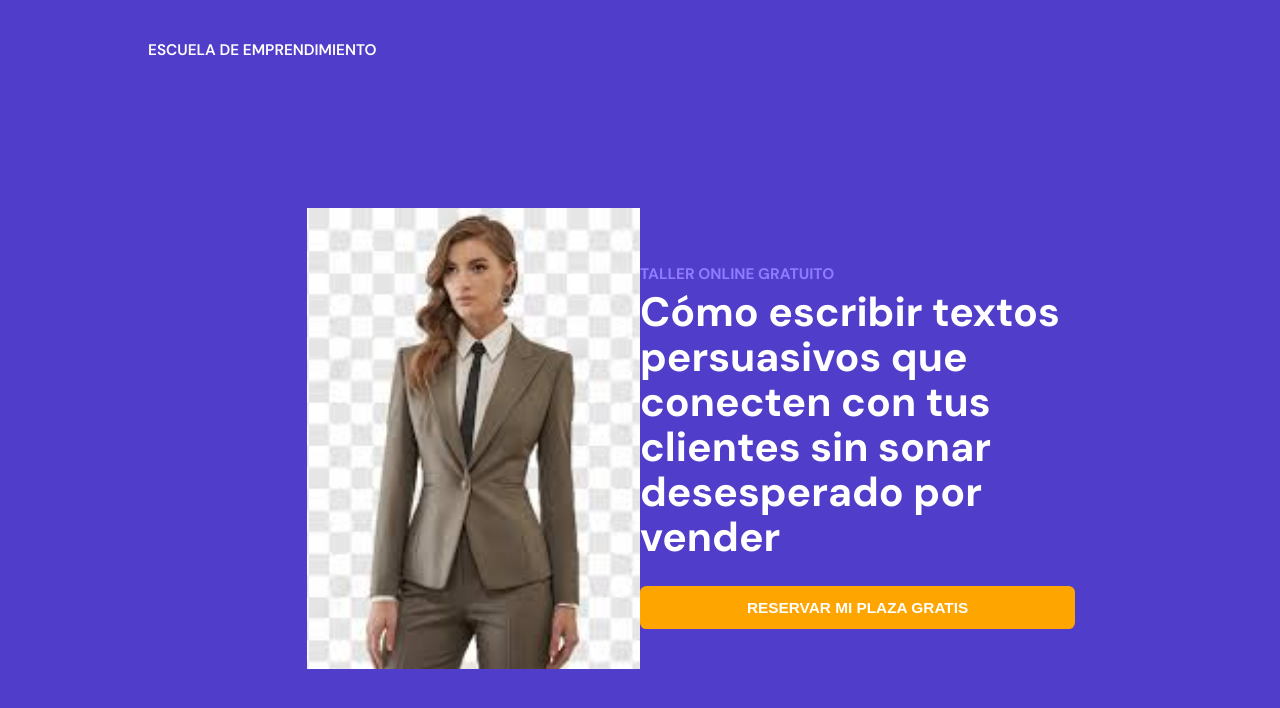
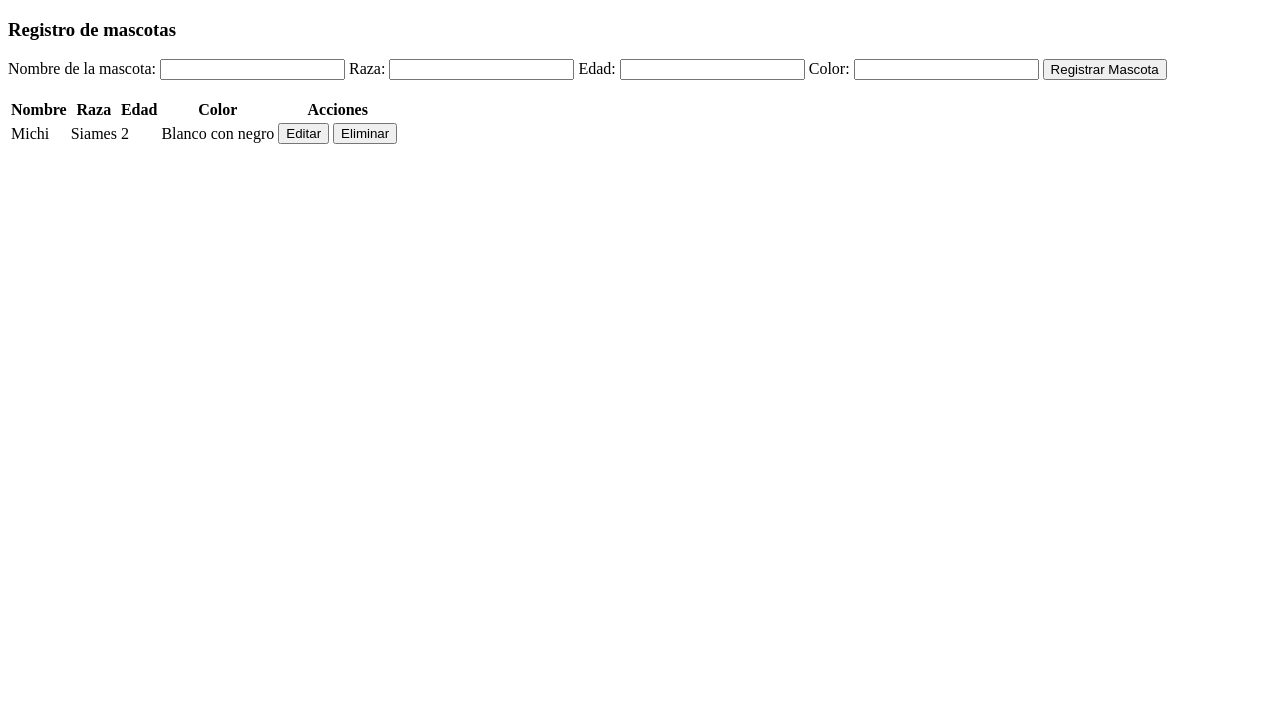
Before and after one commit to jaromerobr/landingpage, a plain HTML site: page semana4/index.html in a window 1280 px wide. Drawn offline with Linux system fonts and the light colour scheme.

Commit message:
tcrabajo en clase

```diff
--- /dev/null
+++ b/semana4/example.js
@@ -0,0 +1,95 @@
+let arrayGatos = [];
+let editIndex = -1;
+
+const loadGatos = () => {
+    const stored = localStorage.getItem('gatos');
+    if (stored) {
+        arrayGatos = JSON.parse(stored);
+    } else {
+        arrayGatos = [
+            {
+                nombre: "Michi",
+                raza: "Siames",
+                edad: 2,
+                color: "Blanco con negro",
+            },
+        ];
+        saveGatos();
+    }
+};
+
+const saveGatos = () => {
+    localStorage.setItem('gatos', JSON.stringify(arrayGatos));
+};
+
+const sendRegister = (e) => {
+    e.preventDefault();
+    const nombre = document.getElementById("nombre").value;
+    const raza = document.getElementById("raza").value;
+    const edad = document.getElementById("edad").value;
+    const color = document.getElementById("color").value;
+
+    if (editIndex !== -1) {
+        arrayGatos[editIndex] = {
+            nombre: nombre,
+            raza: raza,
+            edad: edad,
+            color: color,
+        };
+        editIndex = -1;
+        document.querySelector("form input[type='submit']").value = "Registrar Mascota";
+    } else {
+        arrayGatos.push({
+            nombre: nombre,
+            raza: raza,
+            edad: edad,
+            color: color,
+        });
+    }
+
+    saveGatos();
+    console.log("Gatos guardados:", arrayGatos);
+    document.querySelector("form").reset();
+    buildTable();
+};
+
+const buildTable = () => {
+    const tableBody = document.getElementById("table-body");
+    tableBody.innerHTML = "";
+
+    arrayGatos.forEach((gato, index) => {
+        const row = document.createElement("tr");
+        row.innerHTML = `
+            <td>${gato.nombre}</td>
+            <td>${gato.raza}</td>
+            <td>${gato.edad}</td>
+            <td>${gato.color}</td>
+            <td>
+                <button onclick="editGato(${index})">Editar</button>
+                <button onclick="deleteGato(${index})">Eliminar</button>
+            </td>
+        `;
+        tableBody.appendChild(row);
+    });
+}
+
+const deleteGato = (index) => {
+    arrayGatos.splice(index, 1);
+    saveGatos();
+    console.log(arrayGatos);
+    buildTable();
+}
+
+const editGato = (index) => {
+    const gato = arrayGatos[index];
+    document.getElementById("nombre").value = gato.nombre;
+    document.getElementById("raza").value = gato.raza;
+    document.getElementById("edad").value = gato.edad;
+    document.getElementById("color").value = gato.color;
+
+    editIndex = index;
+    document.querySelector("form input[type='submit']").value = "Actualizar Mascota";
+}
+
+loadGatos();
+buildTable();
--- a/semana4/index.html
+++ b/semana4/index.html
@@ -4,32 +4,47 @@
 <head>
     <meta charset="UTF-8">
     <meta name="viewport" content="width=device-width, initial-scale=1.0">
-    <title> Mi Perfil</title>
-    <link rel="icon" type="image" href="./static/favicon.png">
-    <link rel="stylesheet" href="styles.css">
+    <title>CRUD DE GATOS</title>
 
     <link rel="preconnect" href="https://fonts.googleapis.com">
     <link rel="preconnect" href="https://fonts.gstatic.com/" crossorigin>
     <link href="https://fonts.googleapis.com/css2?family=DM+Sans:ital,opsz,wght@0,9..40,100..1000;1,9..40,100..1000&display=swap" rel="stylesheet">
+    <script src="example.js" defer></script>
 </head>
+
 <body>
-    <div class="sectionOne">
-        <div style="width: 100%;">
-            <p class="tittlePage">
-                <img width="15" height="24" src="./static/location.png">
-                ESCUELA DE EMPRENDIMIENTO
-            </p>
-        </div>
-        <div style="display: flex; width: 100%;">
-            <div class="containerOne">
-                <img src="./static/2.png" />
-            </div>
-            <div class="containerTwo">
-                <p class="tittle"> TALLER ONLINE GRATUITO </p>
-                <p class="description"> Cómo escribir textos persuasivos que conecten con tus clientes sin sonar desesperado por
-                    vender </p>
-                <button>   RESERVAR MI PLAZA GRATIS </button
-            </div>
-        </div>
+    <div>
+        <h3>Registro de mascotas</h3>
+        <form onsubmit="sendRegister(event)">
+            <label for="nombre">Nombre de la mascota:</label>
+            <input type="text" id="nombre" name="nombre" required>
+
+            <label for="raza">Raza:</label>
+            <input type="text" id="raza" name="raza" required>
+
+            <label for="edad">Edad:</label>
+            <input type="number" id="edad" name="edad" required>
+
+            <label for="color">Color:</label>
+            <input type="text" id="color" name="color" required>
+
+            <input type="submit" value="Registrar Mascota">
+        </form>
+    </div>
+    <br/>
+    <div>
+        <table class="tableInfo">
+            <tr>
+                <th>Nombre</th>
+                <th>Raza</th>
+                <th>Edad</th>
+                <th>Color</th>
+                <th>Acciones</th>
+            </tr>
+            <tbody id="table-body">
+            </tbody>
+        </table>
+    </div>
 </body>
+
 </html>
```
Also changed, not shown: semana4/js/examples.js (added, +31 -0 lines).
